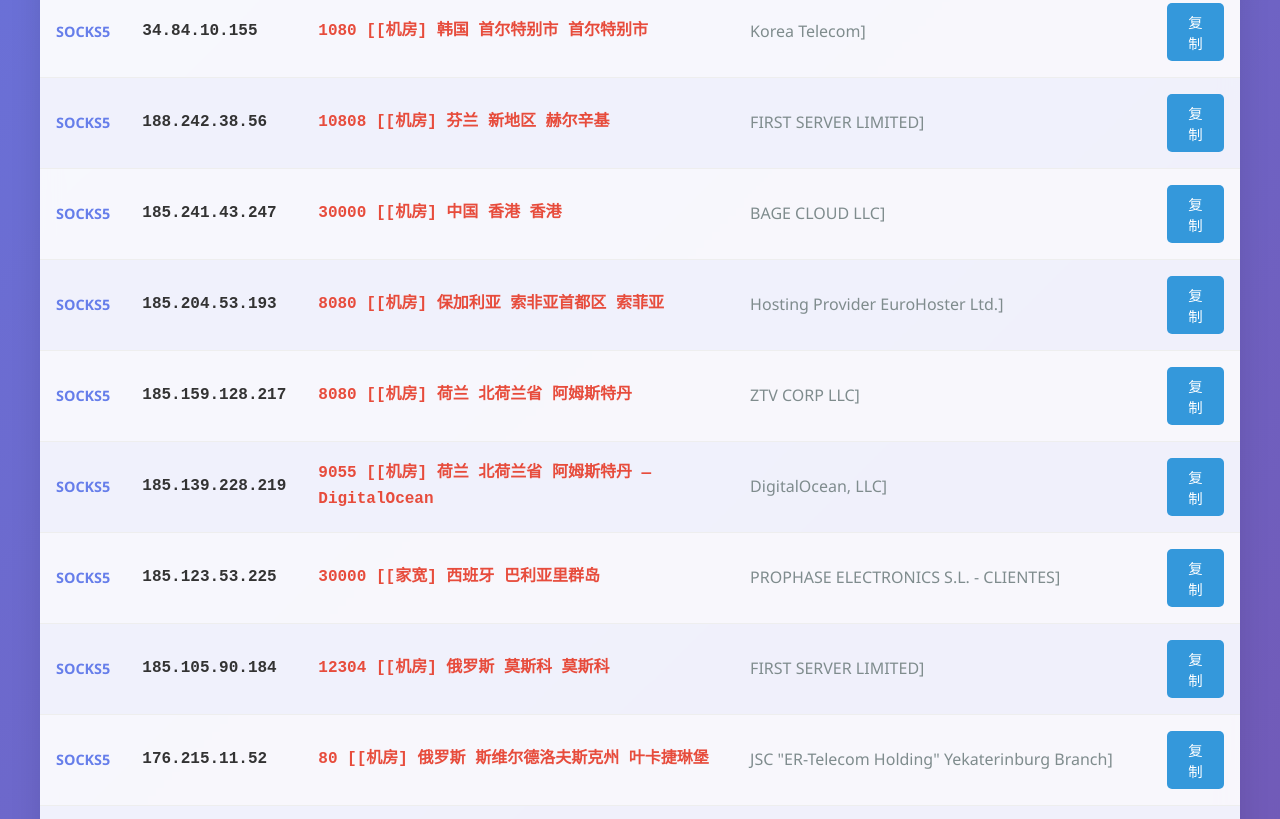
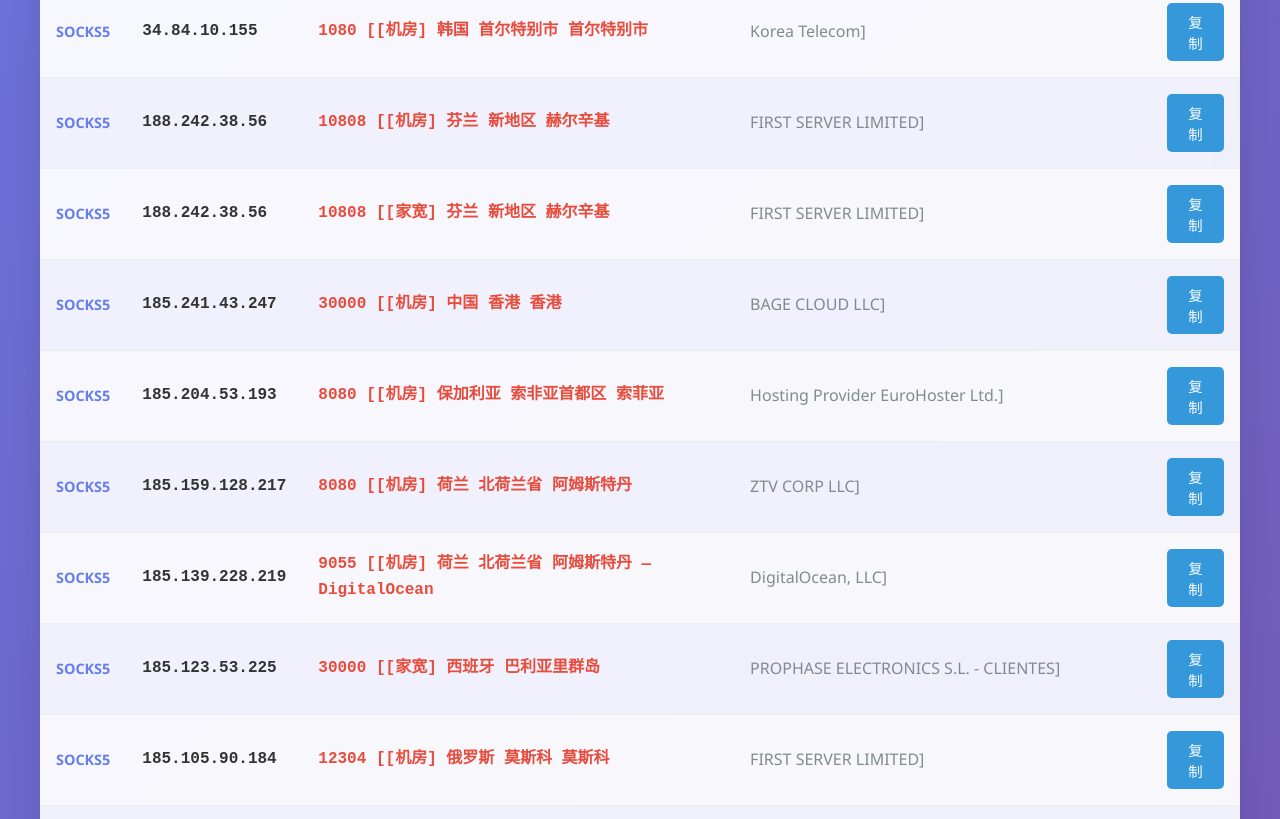
Before and after one commit to socks5-proxy/socks5-proxy.github.io, a plain HTML site: page allproxy.html in a window 1280 px wide. Shown: the part 1351-2170 px from the top of the page. Drawn offline with Linux system fonts and the light colour scheme.

Commit message:
Update allproxy.html - 2025-11-06 04:00:04

```diff
--- a/allproxy.html
+++ b/allproxy.html
@@ -8,7 +8,7 @@
 
     <!-- SEO Meta 标签 -->
     <title>所有历史代理记录 - socks5代理-http代理-免费socks5代理服务器列表</title>
-    <meta name="description" content="提供实时更新的免费HTTP、HTTPS、SOCKS4、SOCKS5代理服务器列表，覆盖全球多个国家和地区 覆盖全球30个国家和地区，35个可用代理IP，每小时更新，完全免费使用。">
+    <meta name="description" content="提供实时更新的免费HTTP、HTTPS、SOCKS4、SOCKS5代理服务器列表，覆盖全球多个国家和地区 覆盖全球30个国家和地区，36个可用代理IP，每小时更新，完全免费使用。">
     <meta name="keywords" content="免费代理,免费socks5代理代,理服务器,HTTP代理,HTTPS代理,SOCKS代理,SOCKS5,代理IP,代理列表,免费代理IP,高匿代理,匿名代理">
     <meta name="author" content="Free Proxy List">
     <meta name="robots" content="index, follow">
@@ -17,7 +17,7 @@
 
     <!-- Open Graph 标签 (社交媒体分享) -->
     <meta property="og:title" content="所有历史代理记录 - socks5代理-http代理-免费socks5代理服务器列表">
-    <meta property="og:description" content="提供35个实时更新的免费代理服务器，提供实时更新的免费HTTP、HTTPS、SOCKS4、SOCKS5代理服务器列表，覆盖全球多个国家和地区">
+    <meta property="og:description" content="提供36个实时更新的免费代理服务器，提供实时更新的免费HTTP、HTTPS、SOCKS4、SOCKS5代理服务器列表，覆盖全球多个国家和地区">
     <meta property="og:type" content="website">
     <meta property="og:url" content="https://socks5-proxy.github.io/allproxy.html">
     <meta property="og:image" content="https://socks5-proxy.github.io/proxy-list-preview.jpg">
@@ -267,7 +267,7 @@
         <div class="stats">
             <div class="stats-grid">
                 <div class="stat-item">
-                    <div class="stat-number">35</div>
+                    <div class="stat-number">36</div>
                     <div class="stat-label">历史代理总数</div>
                 </div>
                 <div class="stat-item">
@@ -380,6 +380,13 @@
                         <td class="port">10808 [[机房] 芬兰 新地区 赫尔辛基</td>
                         <td class="location">FIRST SERVER LIMITED]</td>
                         <td><button class="copy-btn" onclick="copyProxy(this, 'socks5://188.242.38.56:10808 [[机房] 芬兰 新地区 赫尔辛基 [FIRST SERVER LIMITED]]')">复制</button></td>
+                    </tr>
+                    <tr>
+                        <td class="protocol">socks5</td>
+                        <td class="ip">188.242.38.56</td>
+                        <td class="port">10808 [[家宽] 芬兰 新地区 赫尔辛基</td>
+                        <td class="location">FIRST SERVER LIMITED]</td>
+                        <td><button class="copy-btn" onclick="copyProxy(this, 'socks5://188.242.38.56:10808 [[家宽] 芬兰 新地区 赫尔辛基 [FIRST SERVER LIMITED]]')">复制</button></td>
                     </tr>
                     <tr>
                         <td class="protocol">socks5</td>
```
